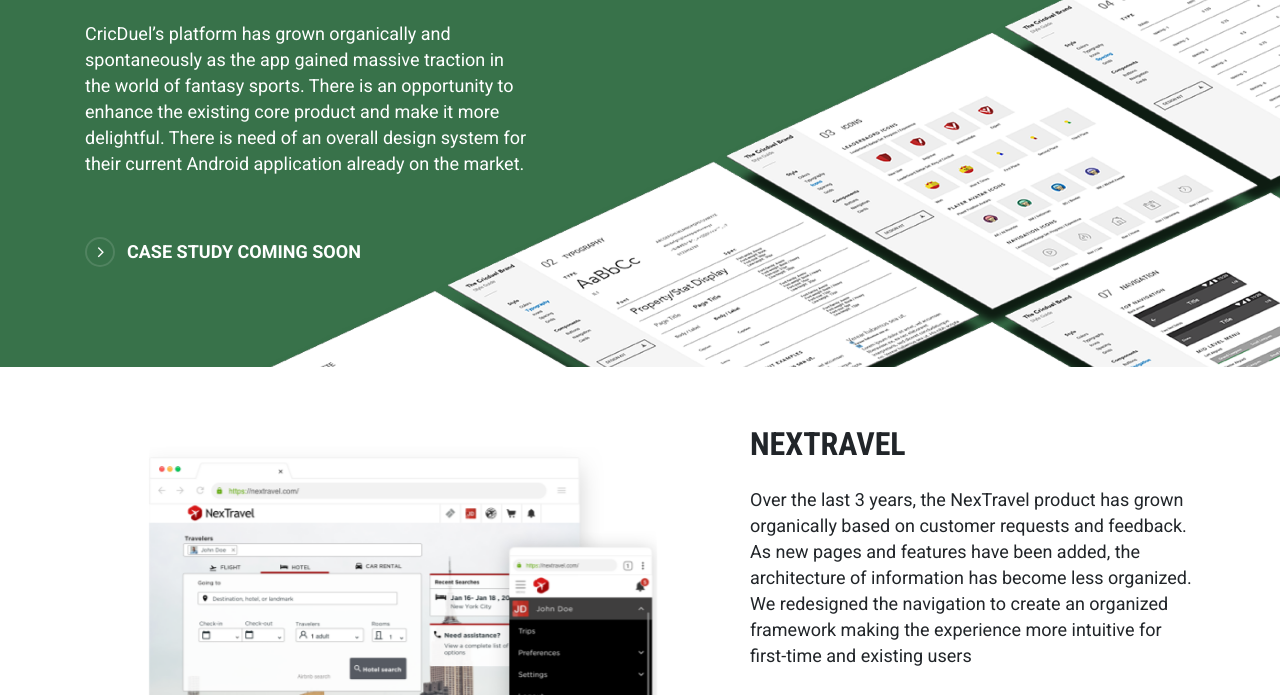
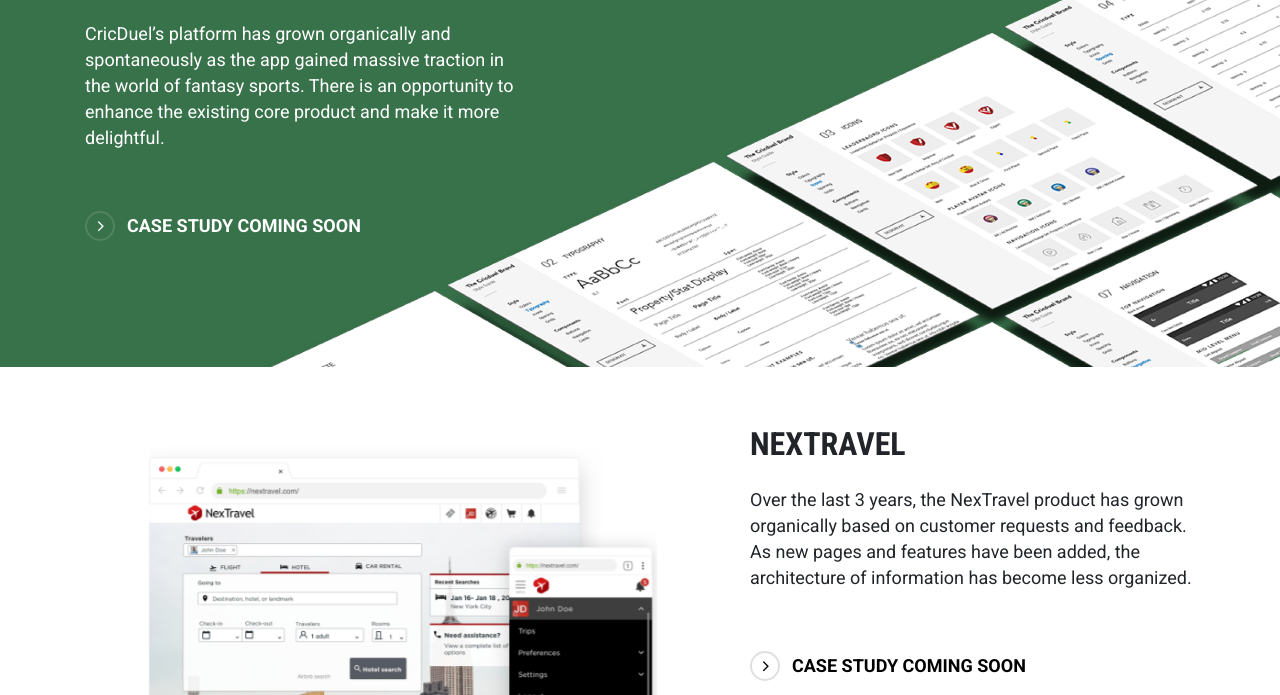
Before and after one commit to dennismchung/my-site, a plain HTML site: page index.html in a window 1280 px wide. Shown: the part 725-1420 px from the top of the page. Drawn offline with Linux system fonts and the light colour scheme.

Commit message:
Cut off use-case text

```diff
--- a/index.html
+++ b/index.html
@@ -34,7 +34,7 @@
         <div class="row h-100">
           <div class="content col-md-5 col-sm-12 my-auto">
             <h2>CRICDUEL</h2>
-            <p>CricDuel’s platform has grown organically and spontaneously as the app gained massive traction in the world of fantasy sports. There is an opportunity to enhance the existing core product and make it more delightful. There is need of an overall design system for their current Android application already on the market.</p>
+            <p>CricDuel’s platform has grown organically and spontaneously as the app gained massive traction in the world of fantasy sports. There is an opportunity to enhance the existing core product and make it more delightful. </p>
             <a class="special" href="#" class="special">Case Study Coming Soon</a>
           </div>
         </div>
@@ -48,7 +48,7 @@
           </div>
           <div class="content col-md-5 col-sm-12 my-auto">
             <h2>NEXTRAVEL</h2>
-            <p>Over the last 3 years, the NexTravel product has grown organically based on customer requests and feedback. As new pages and features have been added, the architecture of information has become less organized. We redesigned the navigation to create an organized framework making the experience more intuitive for first-time and existing users</p>
+            <p>Over the last 3 years, the NexTravel product has grown organically based on customer requests and feedback. As new pages and features have been added, the architecture of information has become less organized. </p>
             <a class="special dark" href="#" class="special">Case Study Coming Soon</a>
           </div>
         </div>
```
